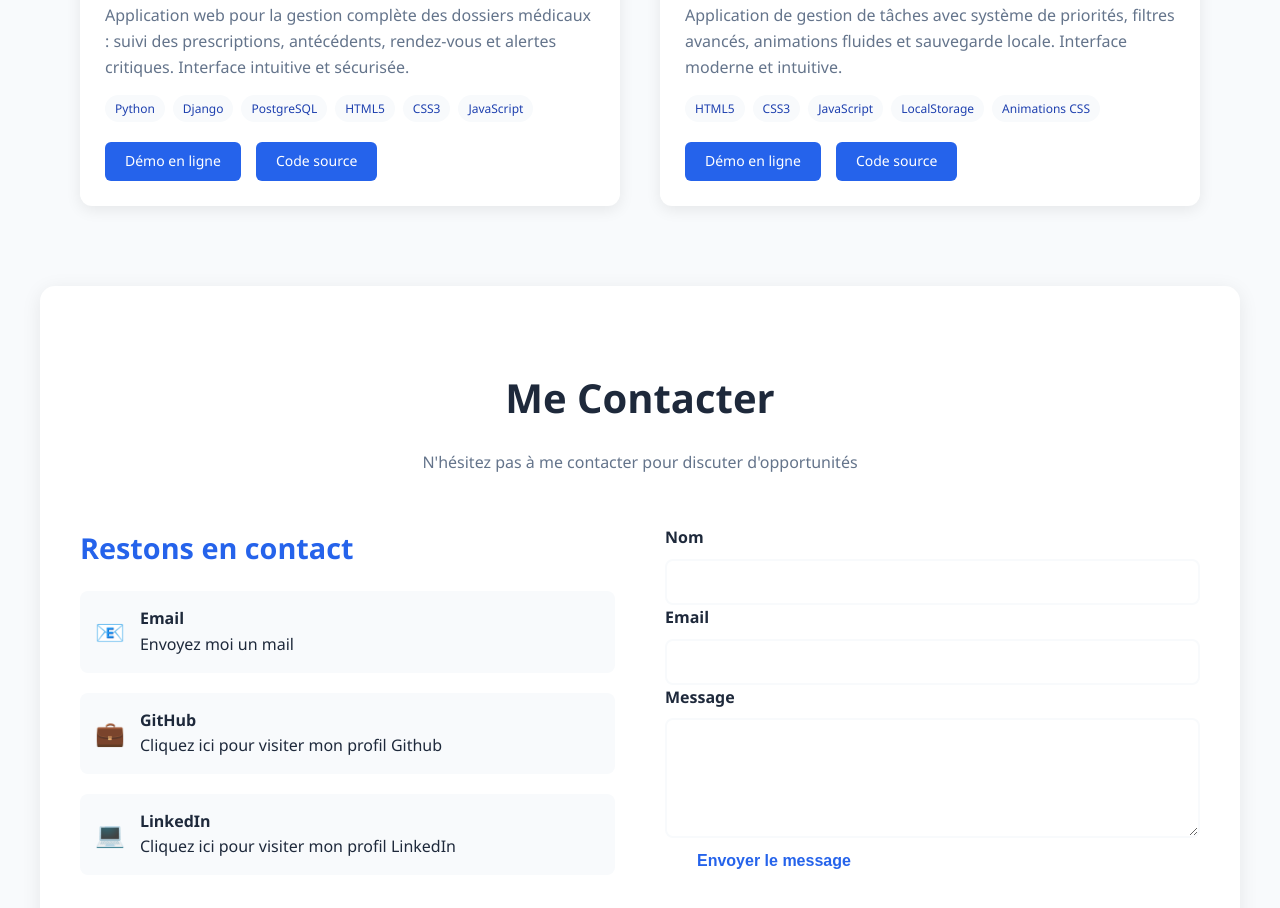
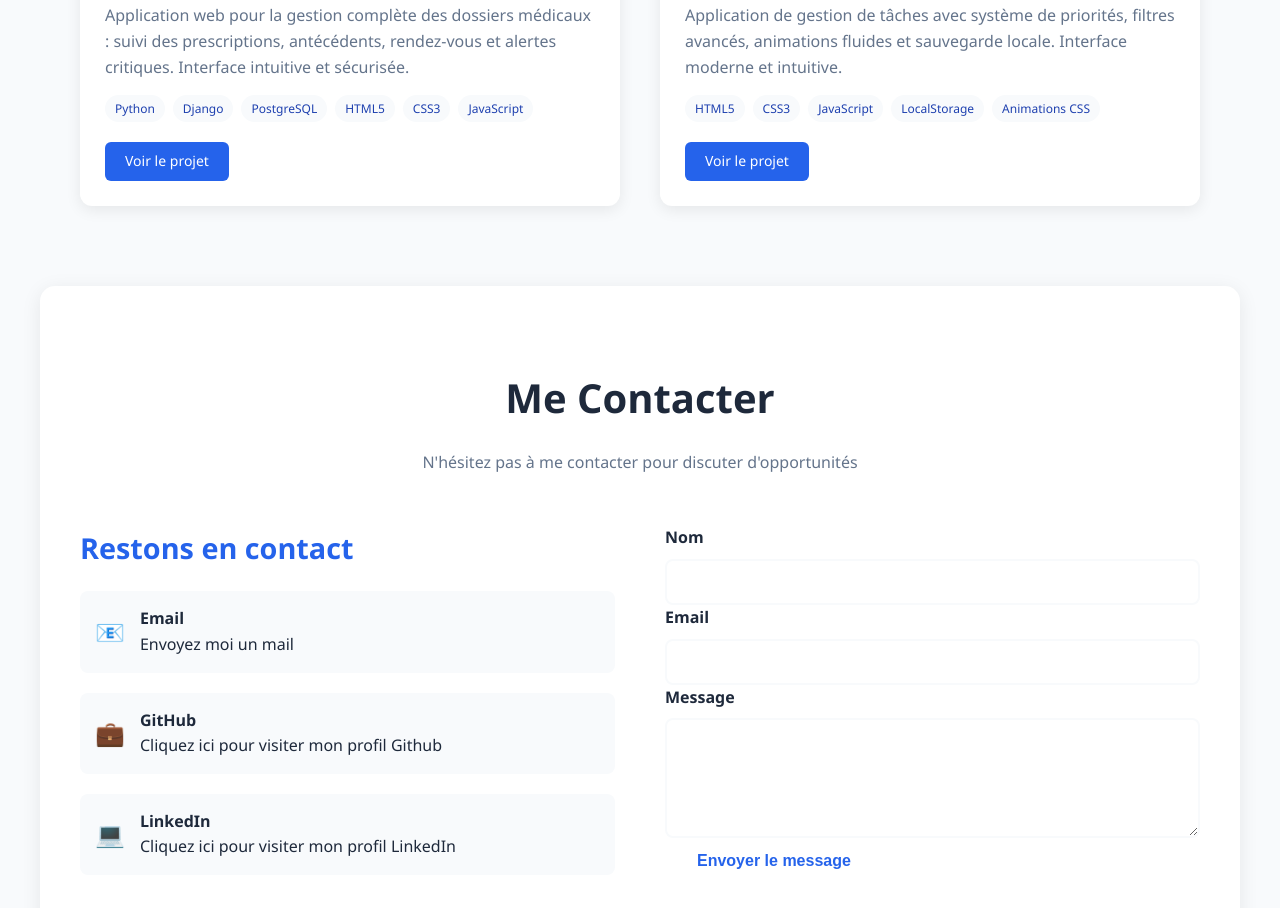
Before and after one commit to Shine01-03/Portfolio, a plain HTML site: page index.html in a window 1280 px wide. Shown: the part 3360-4268 px from the top of the page. Drawn offline with Linux system fonts and the light colour scheme.

Commit message:
Mise à jour

```diff
--- a/index.html
+++ b/index.html
@@ -120,7 +120,7 @@ L’application propose une interface pour les médecins et les parents, incluan
                         <span class="tech-tag">PHP</span>
                     </div>
                     <div class="project-links">
-                        <a href="#" class="project-link">Voir le projet</a>
+                        <a href="https://github.com/Shine01-03/Baby" class="project-link">Voir le projet</a>
                     </div>
                 </div>
             </div>
@@ -139,7 +139,7 @@ L’objectif : permettre aux clients de commander en ligne et au personnel d’a
                         <span class="tech-tag">MySQL</span>
                     </div>
                     <div class="project-links">
-                        <a href="#" class="project-link">Voir le projet</a>
+                        <a href="https://github.com/Shine01-03/FastFood" class="project-link">Voir le projet</a>
                     </div>
                 </div>
             </div>
@@ -158,8 +158,8 @@ L’objectif : permettre aux clients de commander en ligne et au personnel d’a
                         <span class="tech-tag">JavaScript</span>
                     </div>
                     <div class="project-links">
-                        <a href="#" class="project-link">Démo en ligne</a>
-                        <a href="#" class="project-link">Code source</a>
+                        <a href="https://github.com/Shine01-03/dossier-medical-centralise" class="project-link">Voir le projet</a>
+
                     </div>
                 </div>
             </div>
@@ -178,8 +178,7 @@ L’objectif : permettre aux clients de commander en ligne et au personnel d’a
                         <span class="tech-tag">Animations CSS</span>
                     </div>
                     <div class="project-links">
-                        <a href="#" class="project-link">Démo en ligne</a>
-                        <a href="#" class="project-link">Code source</a>
+                        <a href="https://github.com/Shine01-03/First-Js" class="project-link">Voir le projet</a>
                     </div>
                 </div>
             </div>
```
